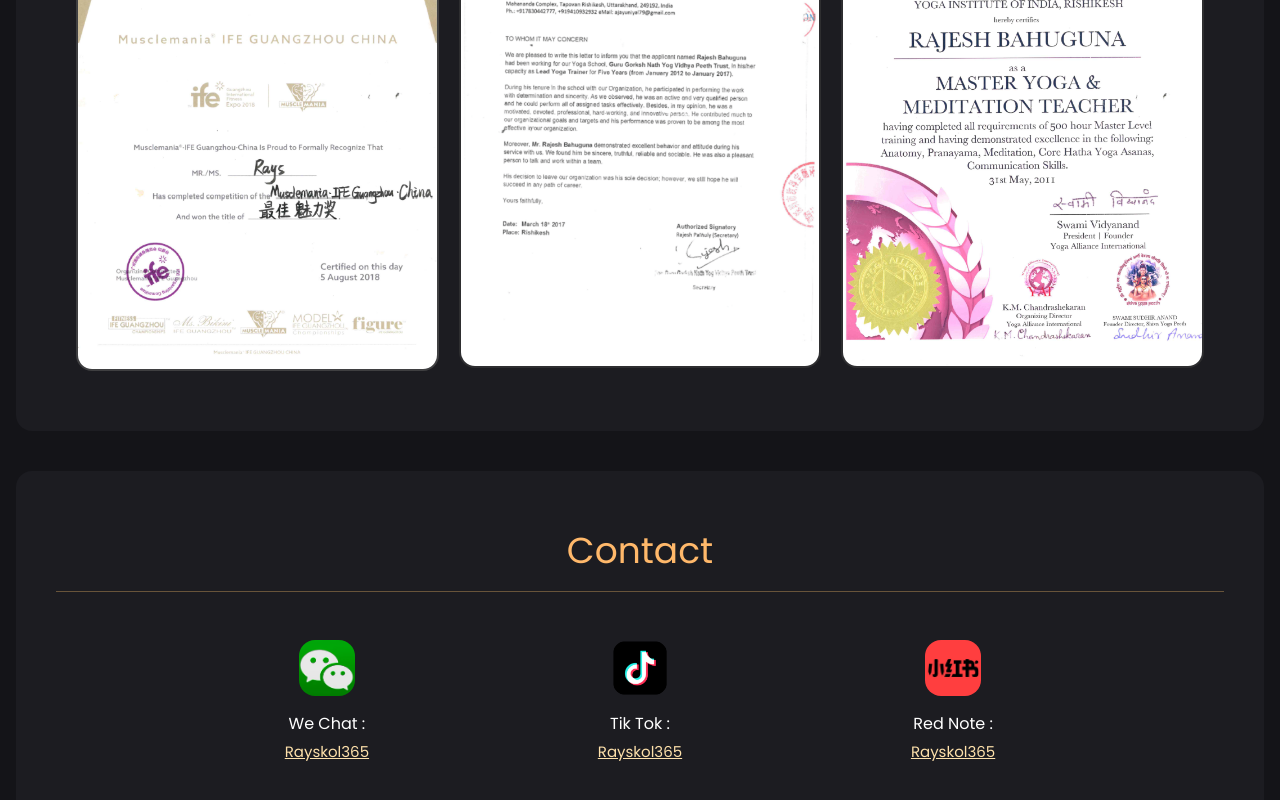
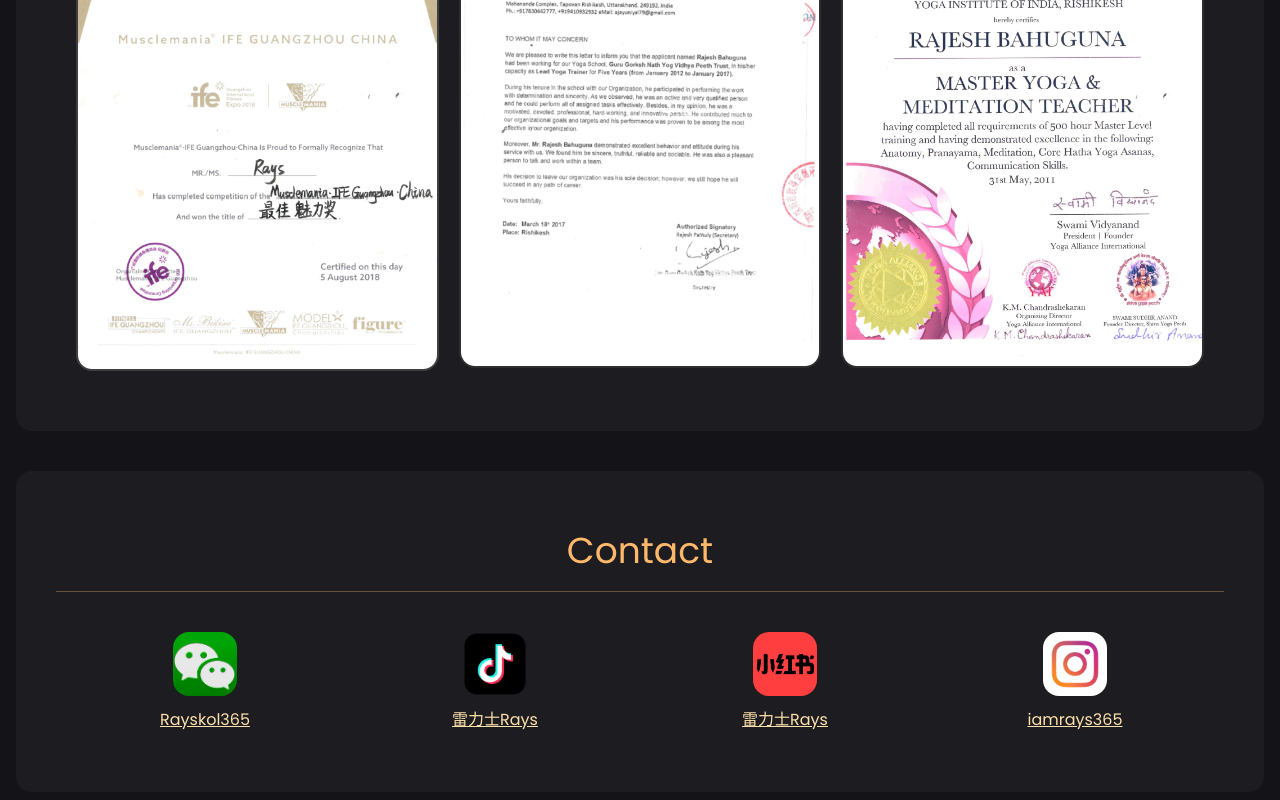
Before and after one commit to sumitbahuguna04/Raj-s-Portfolio, a React (Vite) app: page / in a window 1280 px wide. Shown: the part 2396-3196 px from the top of the page. Built offline with nearby package versions, Linux system fonts and the light colour scheme.

Commit message:
icon updated

```diff
--- a/src/components/Section/Contact.jsx
+++ b/src/components/Section/Contact.jsx
@@ -4,63 +4,73 @@ import React from "react";
 function Contact({ lang }) {
   const content = contactContent[lang];
   return (
-    <>
-      <div className="max-w-[1600px] mx-auto bg-[#202025b6] text-white rounded-2xl  mt-10 p-2 sm:p-3 md:p-5 lg:p-10 mb-10">
-        <h1 className="text-orange-300 mt-5  round text-2xl sm:text-4xl  mb-2 sm:mb-3 lg:mb-5 text-center">
+    <div className="max-w-[1600px] mx-auto bg-[#202025b6] text-white rounded-2xl mt-10 p-2 sm:p-3 md:p-5 lg:p-10 mb-10">
+      <h1 className="text-orange-300 mt-5 round text-2xl sm:text-4xl mb-2 sm:mb-3 lg:mb-5 text-center">
         {content.title}
       </h1>
       <div className="w-full bg-[#b88f557d] p-[0.5px]"></div>
-        <div className="flex  justify-evenly items-center mt-3 sm:mt-5 md:mt-7 p-2 gap-5 sm:p-3 md:p-5 ">
-          <div className="flex flex-col items-center gap-3 sm:gap-4">
-            <div className="w-full flex justify-center">
+
+      <div className="mt-5 grid grid-cols-2 sm:grid-cols-3 lg:grid-cols-4 gap-5 sm:gap-8 p-2 sm:p-3 md:p-5">
+        {/* Item 1 */}
+        <div className="flex flex-col items-center gap-2 sm:gap-3">
           <img
             src="weChat.jpg"
             alt=""
-                className="size-12 md:size-14 rounded-2xl hover:scale-110 transition duration-500"
+            className="size-12 md:size-16 rounded-2xl hover:scale-110 transition duration-500"
           />
-            </div>
-            <div className="text-center space-y-1">
-              <h1>{content.icon1} :</h1>
-              <a className="underline text-xs  sm:text-[15px]   text-[#fee1ab] hover:text-[#fee1abc1] cursor-pointer transition ">
+          <a className="underline text-xs sm:text-sm md:text-base text-[#fee1ab] hover:text-[#fee1abc1] transition">
             Rayskol365
           </a>
         </div>
-          </div>
 
-          <div className="flex flex-col items-center gap-3 sm:gap-4">
-            <div className="w-full flex justify-center">
+        {/* Item 2 */}
+        <div className="flex flex-col items-center gap-2 sm:gap-3">
           <img
             src="tiktok.webp"
             alt=""
-                className="size-12 md:size-14 rounded-2xl hover:scale-110 transition duration-500"
+            className="size-12 md:size-16 rounded-2xl hover:scale-110 transition duration-500"
           />
-            </div>
-            <div className="text-center space-y-1">
-              <h1>{content.icon2} :</h1>
-              <a className="underline text-xs  sm:text-[15px] text-[#fee1ab] hover:text-[#fee1abc1] cursor-pointer transition ">
-                Rayskol365
+          <a
+            href="https://www.douyin.com/user/MS4wLjABAAAADfoIyAjylnJFt372NiDc6U-uoUPwb97i0XkGsDg0UT8?from_tab_name=main&vid=7453474235378453818"
+            className="underline text-xs sm:text-sm md:text-base text-[#fee1ab] hover:text-[#fee1abc1] transition"
+          >
+            雷力士Rays
           </a>
         </div>
-          </div>
 
-          <div className="flex flex-col items-center gap-3 sm:gap-4">
-            <div className="w-full flex justify-center">
+        {/* Item 3 */}
+        <div className="flex flex-col items-center gap-2 sm:gap-3">
           <img
             src="redNote.jpg"
             alt=""
-                className="size-12 md:size-14 rounded-2xl hover:scale-110 transition duration-500"
+            className="size-12 md:size-16 rounded-2xl hover:scale-110 transition duration-500"
           />
+          <a
+            href="http://www.xiaohongshu.com/user/profile/5cd500740000000012011aa1?xsec_token=YBmPEX9RkX1gnFpLZuyrFrM5hxYS13PUuSN9_uetcr6n0%3D&xsec_source=app_share&xhsshare=CopyLink&appuid=5cd500740000000012011aa1&apptime=1736932860&share_id=8ed088f6014d4f21a09a7298a5f434d1"
+            className="underline text-xs sm:text-sm md:text-base text-[#fee1ab] hover:text-[#fee1abc1] transition"
+          >
+            雷力士Rays
+          </a>
         </div>
-            <div className="text-center space-y-1">
-              <h1>{content.icon3} :</h1>
-              <a className="underline text-xs  sm:text-[15px]  text-[#fee1ab] hover:text-[#fee1abc1] cursor-pointer transition duration-300">
-                Rayskol365
+
+        {/* Item 4 */}
+        <div className="flex flex-col items-center gap-2 sm:gap-3">
+          <img
+            src="insta.jpg"
+            alt=""
+            className="size-12 md:size-16 rounded-2xl hover:scale-110 transition duration-500"
+          />
+          <a
+            href="https://instagram.com/iamrays365?igsh=MThzNzd1cjRyZGMyYw=="
+            target="_blank"
+            rel="noopener noreferrer"
+            className="underline text-xs sm:text-sm md:text-base text-[#fee1ab] hover:text-[#fee1abc1] transition"
+          >
+            iamrays365
           </a>
         </div>
       </div>
     </div>
-      </div>
-    </>
   );
 }
 
--- a/src/data/contactContent.js
+++ b/src/data/contactContent.js
@@ -5,12 +5,15 @@ const contactContent = {
     icon1: "We Chat",
     icon2: "Tik Tok",
     icon3: "Red Note",
+    icon4: "Instagram",
+
   },
   zh: {
     title: "联系",
     icon1: "微信",
     icon2: "抖音",
     icon3: "小红书",
+    icon4: "Instagram",
   },
 };
 
```
Also changed, not shown: public/insta.jpg (added). Lines whose indentation alone changed are shown as unchanged.
